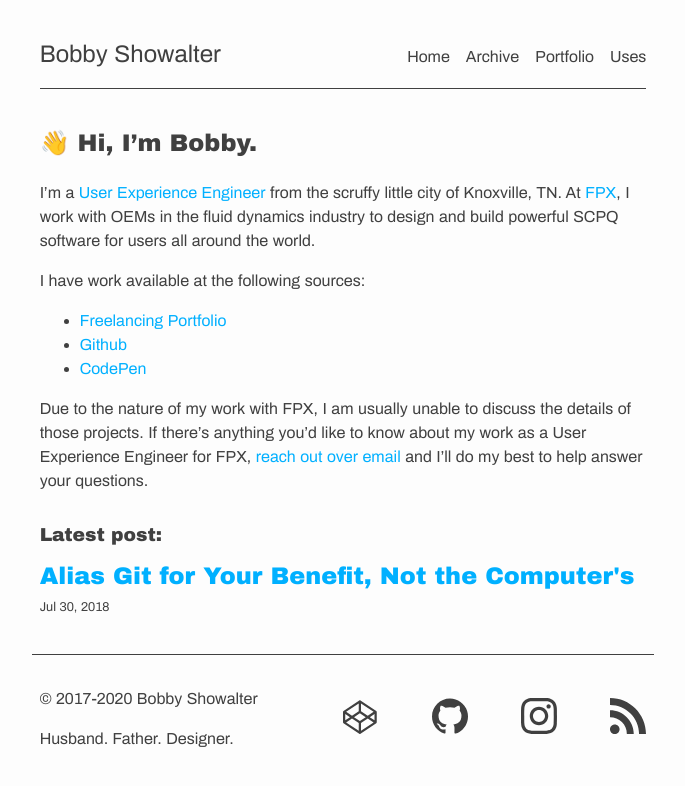
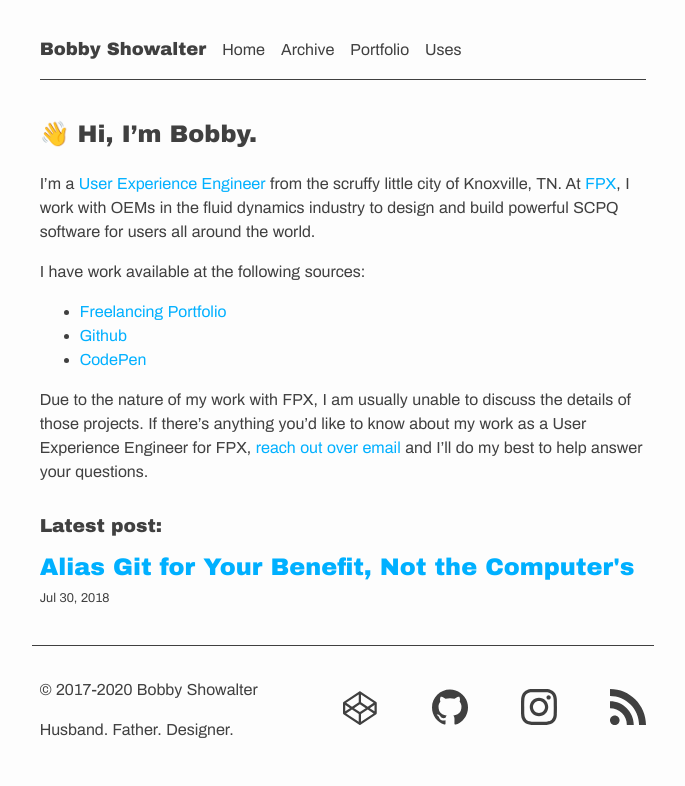
Before and after one commit to orangedaisy/bshowco, a Jekyll site: the page built from index.md, in a window 1280 px wide. Shown: the top 786 px of the page, without its empty margins (297-982 px from the left). Built offline with Jekyll 4.4.1, drawn with Linux system fonts in a browser that asks for light colours; our own code applies the rules of GitHub Pages for plain Markdown files.

Commit message:
GH-12: Update navbar styles and layout
- Make the site title bold
- Pack navbar content to the left instead of justifying it across the
  navbar width
- Allow the navbar links to wrap underneath the site title for smaller
  screens

```diff
--- a/_sass/components/_c-site-nav.scss
+++ b/_sass/components/_c-site-nav.scss
@@ -1,25 +1,23 @@
 .c-site-nav {
   border-bottom: 1px solid var(--c-text-body);
   display: flex;
+  flex-wrap: wrap;
   align-items: baseline;
-  justify-content: space-between;
-  padding-bottom: 1rem;
 }
 
 .c-site-title {
-  font-size: 1.5rem;
-}
-
-.c-site-title:visited {
-  color: var(--c-text-headings);
+  display: inline-block;
+  font-family: var(--f-header),var(--f-system);
+  font-size: 1.125rem;
+  margin-right: 1rem;
+  padding-bottom: 1rem;
 }
 
 .c-site-nav__list {
   display: flex;
-  align-items: flex-end;
   list-style: none;
-  margin: 0;
-  padding-left: 2.25rem;
+  margin: 0 0 1rem;
+  padding-left: 0;
 }
 
 .c-site-nav__item + .c-site-nav__item {
```
